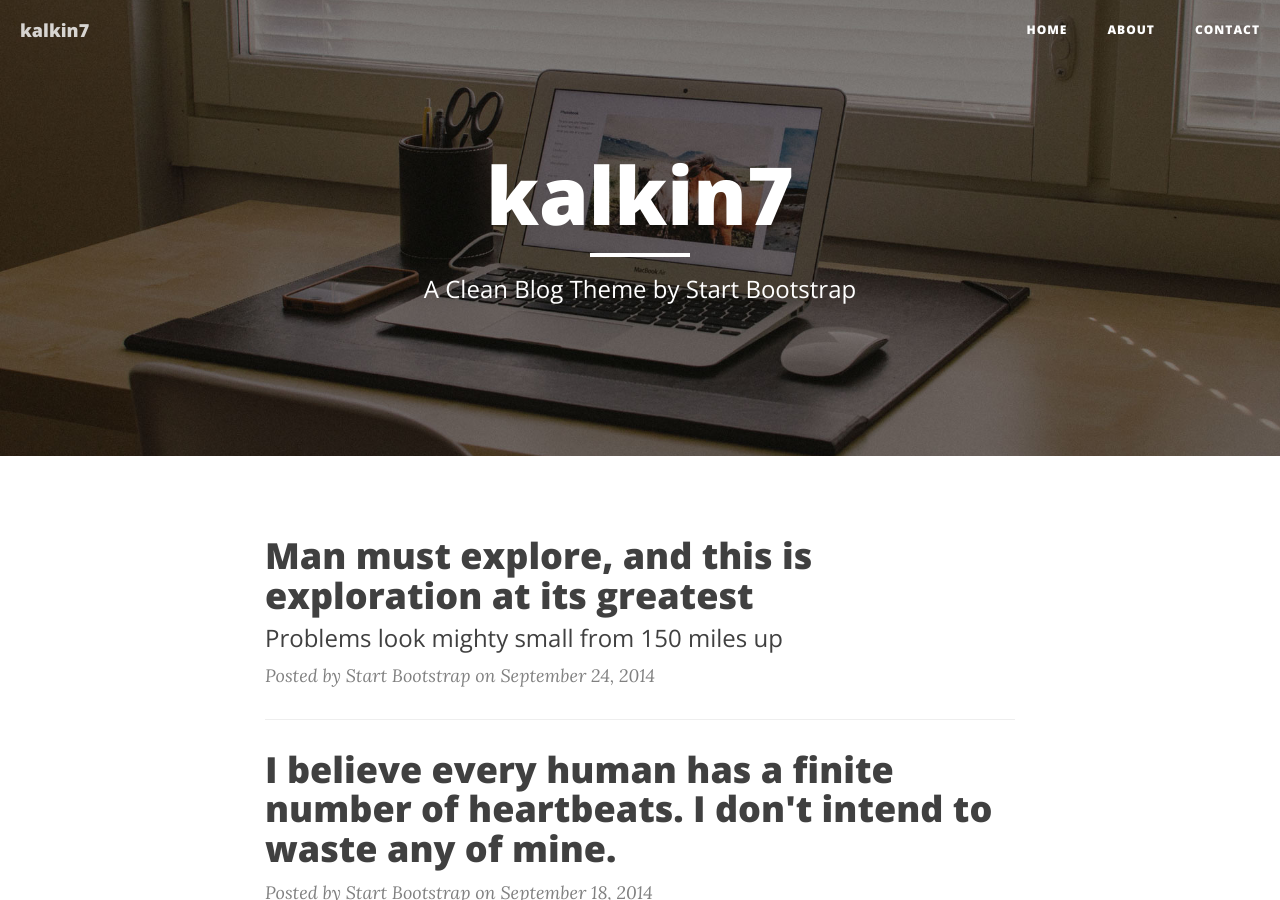
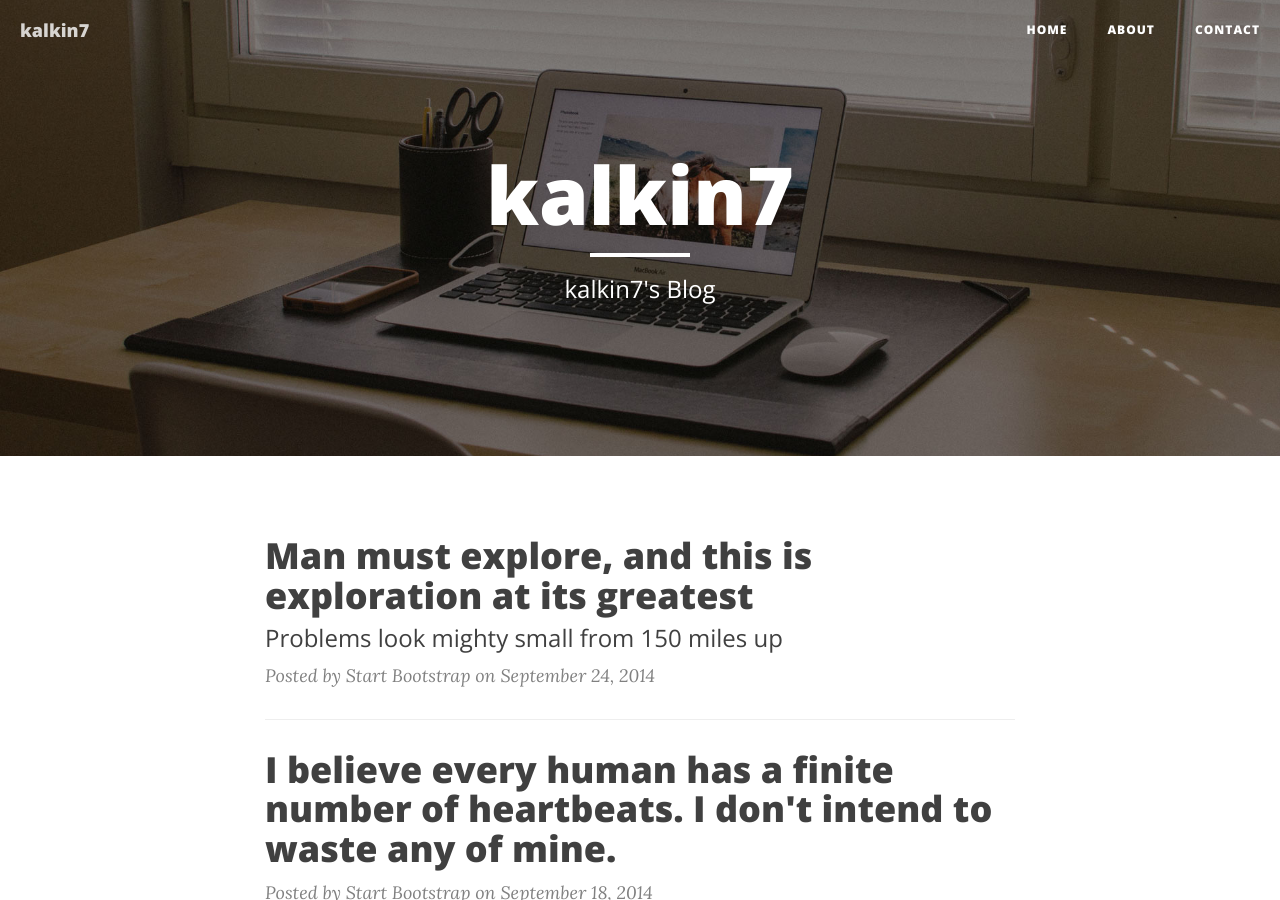
Before and after one commit to kalkin7/blogtest03, a Jekyll site: the page built from index.html, in a window 1280 px wide and 900 px high. Built offline with Jekyll 4.4.1, drawn with Linux system fonts in a browser that asks for light colours; nearby versions of some CDN libraries; the list of posts is cut into pages by our own code.

Commit message:
modify index.html

```diff
--- a/index.html
+++ b/index.html
@@ -1,6 +1,6 @@
 ---
 layout: page
-description: "A Clean Blog Theme by Start Bootstrap"
+description: "kalkin7's Blog"
 header-img: "img/home-bg.jpg"
 ---
 
```
